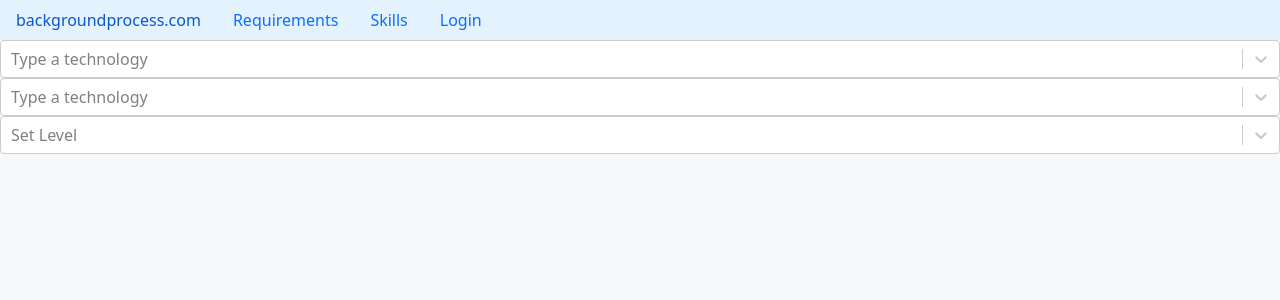
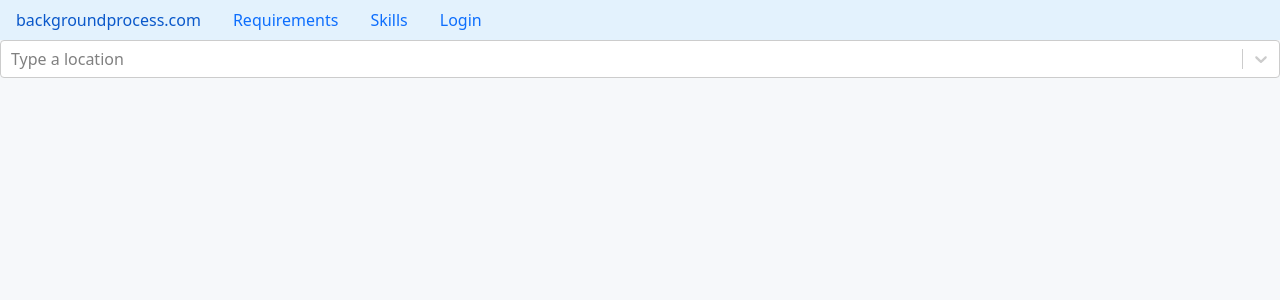
Before and after one commit to tammer/bootstrap-practice, a React (Create React App) app: page /sandbox in a window 1280 px wide. Shown: the top 300 px of the page. Built offline with nearby package versions, Linux system fonts and the light colour scheme; no server answers.

Commit message:
Location arrives

```diff
--- /dev/null
+++ b/src/components/LocationSelector.jsx
@@ -0,0 +1,42 @@
+import AsyncSelect from "react-select/async";
+
+const LocationSelector = ({ handleChange, value, isMulti }) => {
+  function stripExcessFields(l) {
+    return l.map((f) => {
+      return { id: f["id"], place_name: f["place_name"] };
+    });
+  }
+  const loadLocations = (inputValue) => {
+    // My Token
+    // const token =
+    //   "pk.eyJ1IjoidGFtbWVyIiwiYSI6ImNsNGxhNWQ5ZzBta3Yzam4wbnhsamxwMDQifQ.-v9O9EFRFW6Pz89tt8XSXw";
+
+    // Test Token
+    const token =
+      "pk.eyJ1Ijoib3Blbi1hZGRyZXNzZXMiLCJhIjoiSGx0a1B1NCJ9.2O1QelK6jnFXfDznC2pNSw";
+
+    return fetch(
+      `https://api.mapbox.com/geocoding/v5/mapbox.places/${inputValue}.json?proximity=ip&types=country%2Cregion%2Cdistrict%2Clocality%2Cplace&access_token=${token}`
+    )
+      .then((res) => res.json())
+      .then((j) => stripExcessFields(j["features"]));
+  };
+
+  return (
+    <>
+      <AsyncSelect
+        isMulti={isMulti}
+        cacheOptions
+        getOptionLabel={(e) => e["place_name"]}
+        getOptionValue={(e) => e["id"]}
+        loadOptions={loadLocations}
+        closeMenuOnSelect={true}
+        placeholder={"Type a location"}
+        value={value}
+        onChange={handleChange}
+      />
+    </>
+  );
+};
+
+export default LocationSelector;
--- a/src/pages/sandbox.jsx
+++ b/src/pages/sandbox.jsx
@@ -1,22 +1,12 @@
 import { useState } from "react";
 
-import SkillSelector from "../components/SkillSelector";
-import LevelSelector from "../components/LevelSelector";
+import LocationSelector from "../components/LocationSelector";
 
 const Sandbox = () => {
   const [state, setState] = useState();
-  const [state2, setState2] = useState();
-  const [state3, setState3] = useState();
-
-  function foo(e) {
-    console.log("e", e);
-    setState(e);
-  }
   return (
     <>
-      <SkillSelector isMulti={true} handleChange={foo} value={state} />
-      <SkillSelector isMulti={false} handleChange={setState2} value={state2} />
-      <LevelSelector handleChange={setState3} value={state3} />
+      <LocationSelector isMulti={true} value={state} handleChange={setState} />
     </>
   );
 };
```
